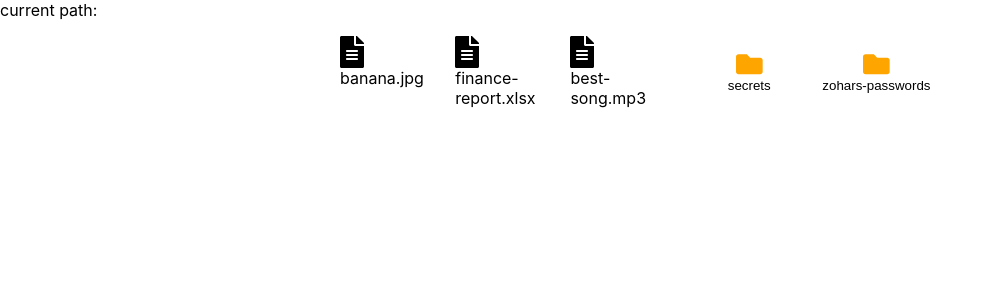
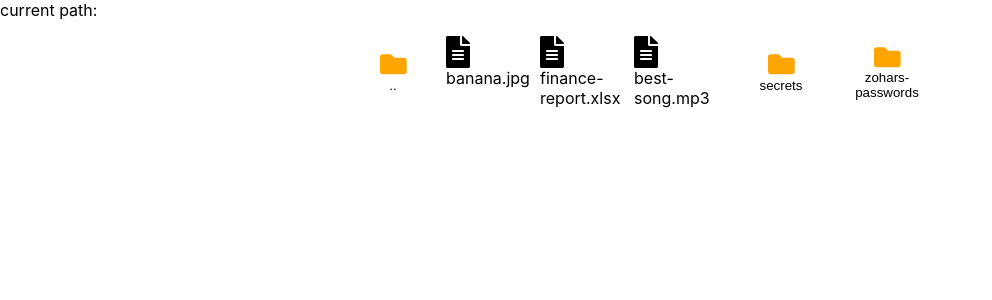
Before and after one commit to ChenRoth/file-explorer, a React (Create React App) app: page / in a window 1280 px wide. Shown: the top 300 px of the page, without its empty margins (0-992 px from the left). Built offline with nearby package versions, Linux system fonts and the light colour scheme.

Commit message:
add 'exit' folder

```diff
--- a/src/App.tsx
+++ b/src/App.tsx
@@ -74,6 +74,7 @@ export class App extends React.Component<any, IAppState> {
             <div className="App">
                 <div>current path: {currentPath.join(' / ')}</div>
                 <div className="view">
+                    <Folder name=".." onEnter={this.onExit} children={{}} />
                     {objects.map(object => {
                         // decide if this object is a file by checking if it has an extension
                         if ((object as any).extension) {
@@ -97,4 +98,11 @@ export class App extends React.Component<any, IAppState> {
             currentPath: this.state.currentPath.concat(name),
         });
     }
+
+    onExit = () => {
+        const {currentPath} = this.state;
+        this.setState({
+            currentPath: currentPath.slice(0, currentPath.length - 1),
+        });
+    }
 }
```
